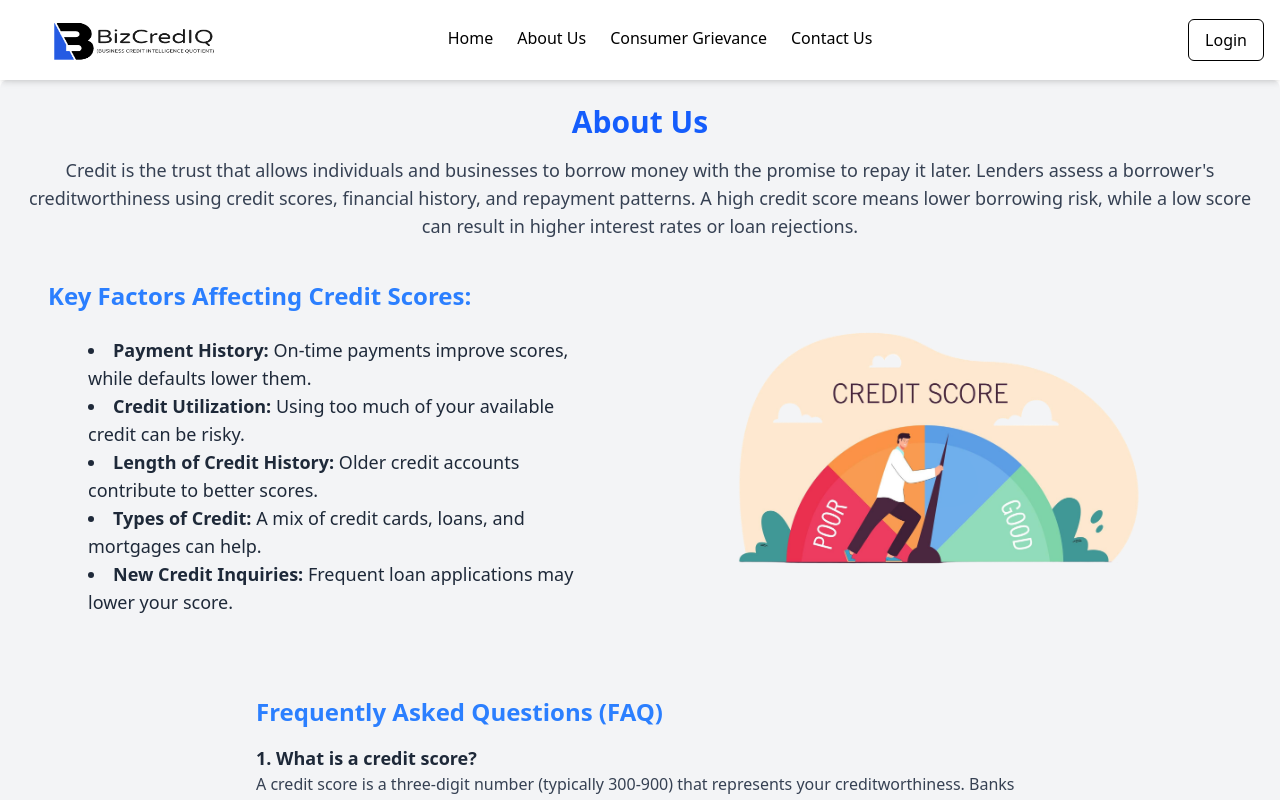
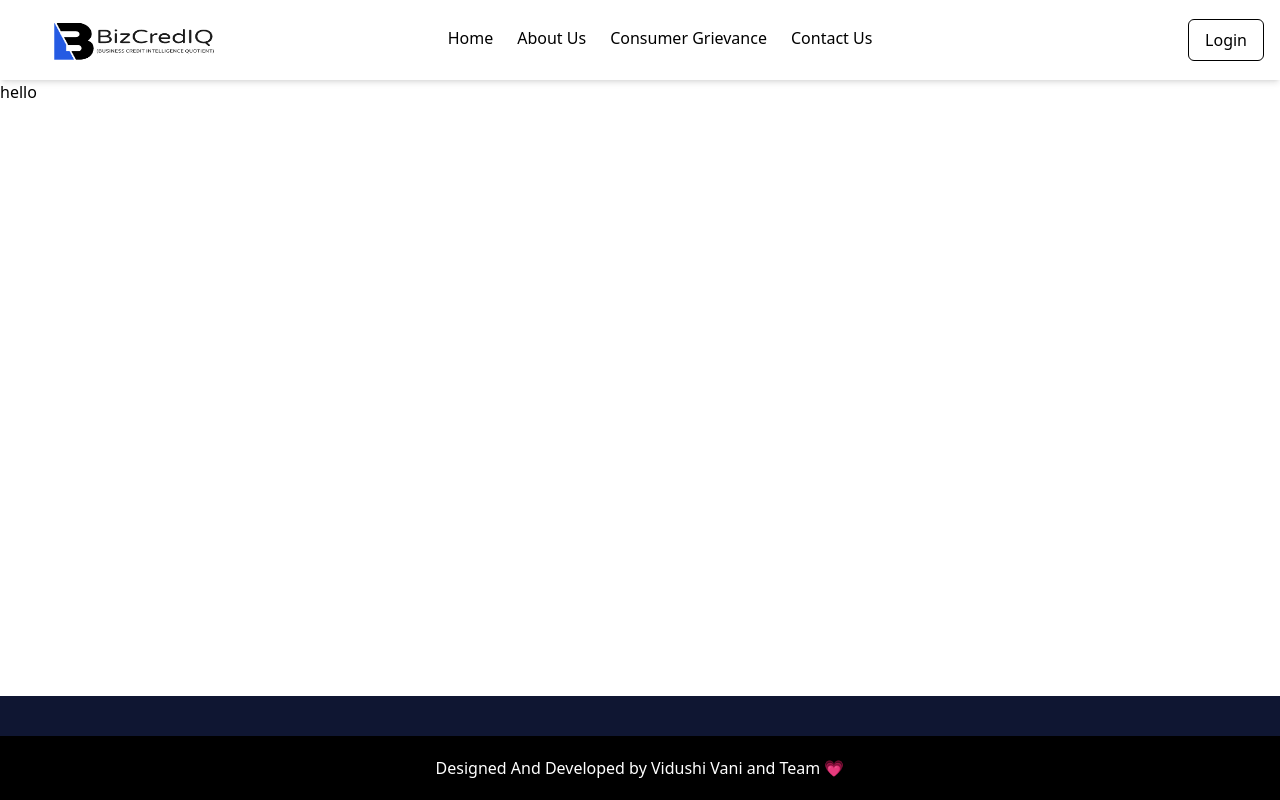
Before and after one commit to arpit2212/BizCrediq, a React (Vite) app: page /Consumer_Grievance in a window 1280 px wide. Shown: the top 800 px of the page. Built offline with nearby package versions, Linux system fonts and the light colour scheme.

Commit message:
added Linkw

```diff
--- /dev/null
+++ b/src/Components/CustomerG/CustomerGContatin.jsx
@@ -0,0 +1,12 @@
+import React from "react";
+
+
+const CustomerGContain = () => {
+  return (
+    <div className="mt-20">
+    hello
+    </div>
+  );
+};
+
+export default CustomerGContain;
--- a/src/Components/Header/Header.jsx
+++ b/src/Components/Header/Header.jsx
@@ -35,7 +35,7 @@ const Header = () => {
   <a href="/AboutUs" className="relative text-black hover:text-[#3646F5] pb-1 after:block after:content-[''] after:absolute after:w-0 after:h-[2px] after:bg-[#3646F5] after:transition-all after:duration-300 after:left-0 after:bottom-0 hover:after:w-full">
     About Us
   </a>
-  <a href="/Hackathon" className="relative text-black hover:text-[#3646F5] pb-1 after:block after:content-[''] after:absolute after:w-0 after:h-[2px] after:bg-[#3646F5] after:transition-all after:duration-300 after:left-0 after:bottom-0 hover:after:w-full">
+  <a href="/Consumer_Grievance" className="relative text-black hover:text-[#3646F5] pb-1 after:block after:content-[''] after:absolute after:w-0 after:h-[2px] after:bg-[#3646F5] after:transition-all after:duration-300 after:left-0 after:bottom-0 hover:after:w-full">
     Consumer Grievance
   </a>
   <a href="/ContactUs" className="relative text-black hover:text-[#3646F5] pb-1 after:block after:content-[''] after:absolute after:w-0 after:h-[2px] after:bg-[#3646F5] after:transition-all after:duration-300 after:left-0 after:bottom-0 hover:after:w-full">
--- a/src/Components/MainPage/TitlePage.jsx
+++ b/src/Components/MainPage/TitlePage.jsx
@@ -21,7 +21,7 @@ const TitlePage = () => {
         <div className="flex flex-wrap justify-center md:justify-start gap-4 mt-6">
         <button
   className="border border-blue-500 hover:bg-blue-500 hover:text-white text-blue-500 px-5 py-2 md:px-6 md:py-3 rounded-lg font-semibold"
-  onClick={() => window.location.href = "https://9e816cbebd6ae5efec.gradio.live/"}
+  onClick={() => window.location.href = "https://9bf1008600e42c7b94.gradio.live/"}
 >
   Report And Analysis
 </button>
--- a/src/Pages/customerG.jsx
+++ b/src/Pages/customerG.jsx
@@ -1,4 +1,5 @@
-import AboutUsContain from "../Components/AboutUs/AboutContain";
+
+import CustomerGContain from "../Components/CustomerG/CustomerGContatin";
 import Footer from "../Components/Footer/Fotter";
 import Header from "../Components/Header/Header";
 
@@ -7,7 +8,7 @@ const CustomerG = () => {
         <div className="flex flex-col min-h-screen bg-white">
         <Header />
         <main className="flex-grow">
-         <AboutUsContain/>
+         <CustomerGContain/>
 
         </main>
         <Footer />
--- a/src/main.jsx
+++ b/src/main.jsx
@@ -5,6 +5,7 @@ import './index.css';
 import App from './App.jsx';
 import AboutUs from "./Pages/Aboutus.jsx";
 import ContactUs from "./Pages/Contactus.jsx";
+import CustomerG from "./Pages/customerG.jsx";
 
 const root = ReactDOM.createRoot(document.getElementById('root'));
 root.render(
@@ -13,7 +14,7 @@ root.render(
       <Routes>
         <Route path="/" element={<App />} />
         <Route path="/AboutUs" element={<AboutUs />} />
-        <Route path="/Consumer_Grievance" element={<AboutUs />} />
+        <Route path="/Consumer_Grievance" element={<CustomerG />} />
         <Route path="/ContactUs" element={<ContactUs />} />
       </Routes>
     </Router>
```
Also changed, not shown: src/Components/CustomerG/CustomerG.jsx (deleted).
